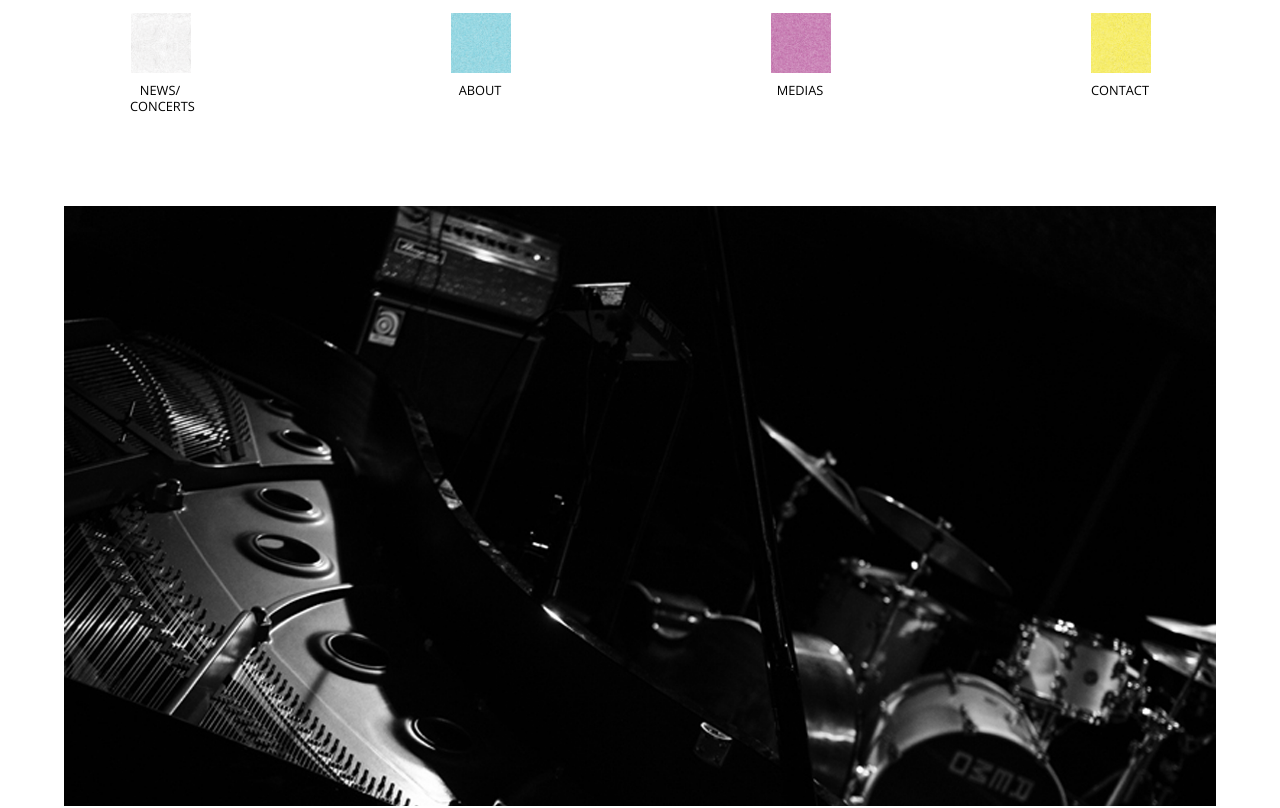
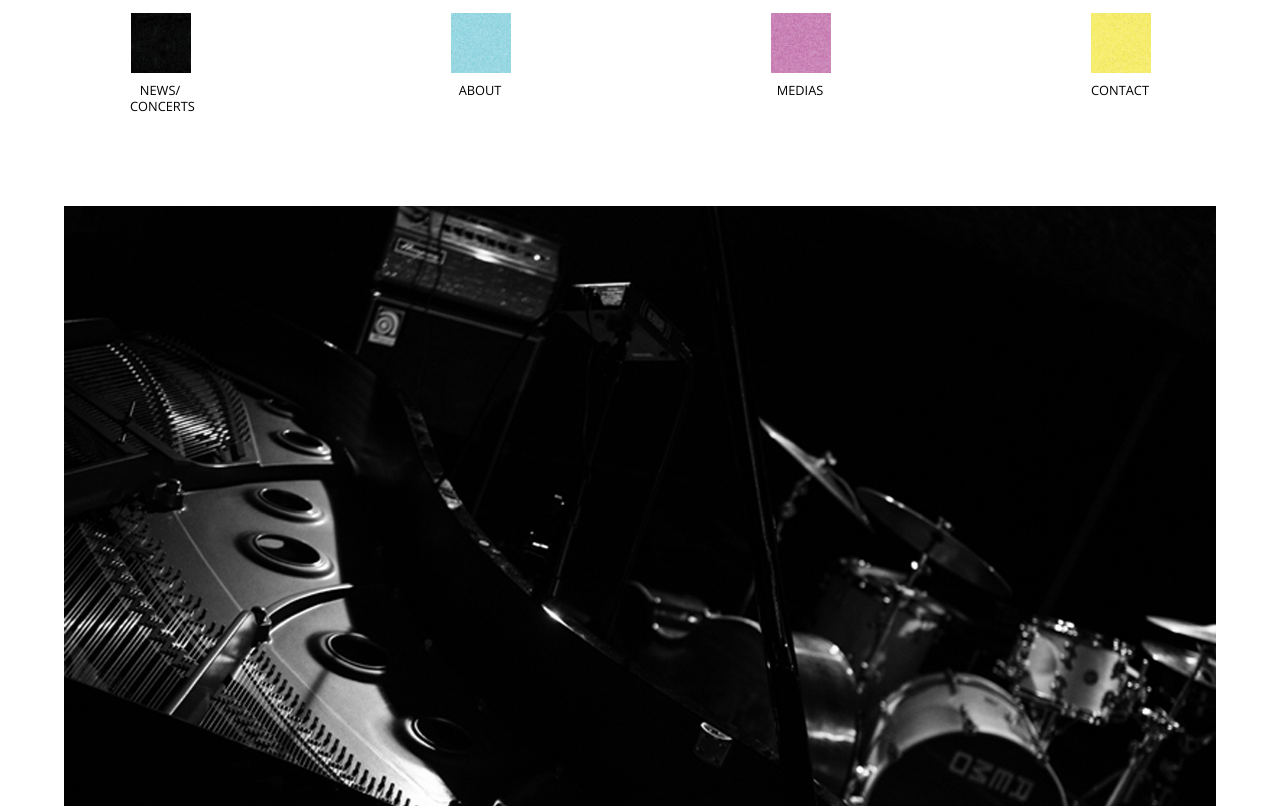
Before and after one commit to frsmtv/iray-v2, a website: page about.html in a window 1280 px wide. Shown: the top 808 px of the page. Drawn offline with nearby package versions, Linux system fonts and the light colour scheme; files whose address does not match are found by name.

Commit message:
little nav adjustment, add a bg img on pages

```diff
--- a/about.html
+++ b/about.html
@@ -20,7 +20,7 @@
 
     <!--********** HOME NAV ************-->
     <div id="homeNav">
-        <a class="logoSquare animated fadeIn" href="home.html"><img id="logoSquareBlack" class="logoSquare" src="dist/img/iray-logo-white.png">News/<br>Concerts</a>
+        <a class="logoSquare animated fadeIn" href="home.html"><img id="logoSquareBlack" class="logoSquare" src="dist/img/iray-logo-black.png">News/<br>Concerts</a>
         <a class="logoSquare animated fadeIn" href="about.html"><img id="logoSquareBlue" class="logoSquare" src="dist/img/iray-logo-blue.png">About</a>
         <a class="logoSquare animated fadeIn" href="medias.html"><img id="logoSquareMagenta" class="logoSquare" src="dist/img/iray-logo-magenta.png">Medias</a>
         <a class="logoSquare animated fadeIn" href="contact.html"><img id="logoSquareYellow" class="logoSquare" src="dist/img/iray-logo-yellow.png">Contact</a>
```
Also changed, not shown: contact.html (+1 -1 lines), home.html (+1 -1 lines), medias.html (+1 -1 lines).
